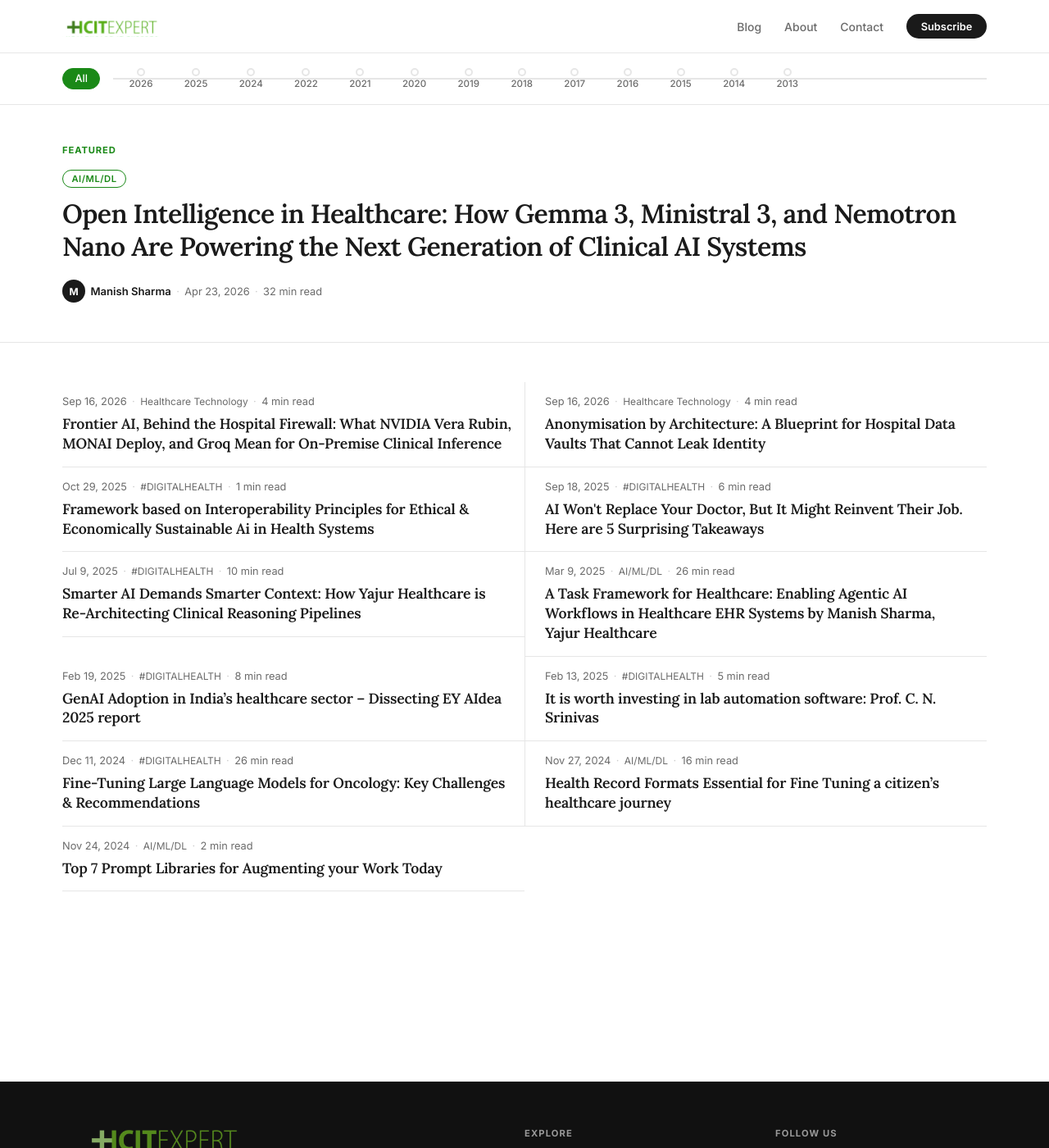
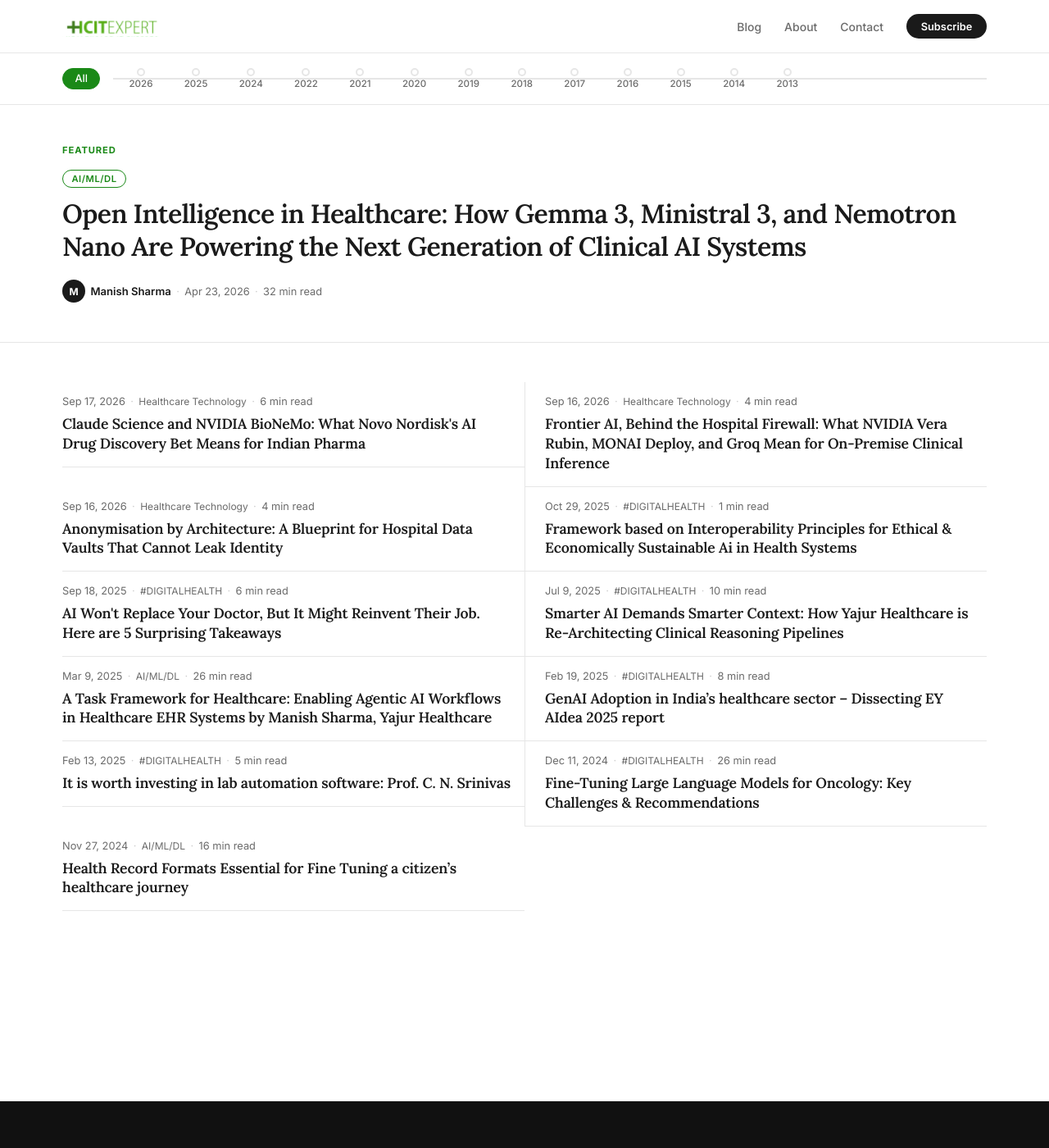
Before and after one commit to msharmas-yajur/hcitexpert-com, a Jekyll site: the page built from index.html, in a window 1280 px wide and 1400 px high. Shown: the whole window at 82% size. Built offline with Jekyll 4.4.1, drawn with Linux system fonts in a browser that asks for light colours; the list of posts is cut into pages by our own code; part of the change alters nothing that is shown.

Commit message:
post: Clinical Frontier 2026-09-17 — drug-discovery-genomics
Issue 002. Novo Nordisk + Anthropic Claude Science collaboration (Sep 16 2026)
and NVIDIA BioNeMo Agent Toolkit applied to Indian pharma drug discovery and
GenomeIndia genomics workflows. DPDP data boundary analysis included.

Co-Authored-By: Claude Sonnet 4.6 <noreply@anthropic.com>
Claude-Session: https://claude.ai/code/session_01QSqfmKFtEPtR1yVHnuvkro

```diff
--- a/_data/clinical_frontier_covered.yml
+++ b/_data/clinical_frontier_covered.yml
@@ -33,9 +33,11 @@ covered:
       - https://nvidianews.nvidia.com/news/healthcare-generative-ai-microservices
       - https://groq.com/blog/groq-among-the-first-to-bring-nvidia-groq-3-lpx-and-vera-rubin-nvl72-to-market
       - https://blog.google/innovation-and-ai/models-and-research/gemini-models/3-8-flash-and-3-8-flash-cyber/
-#  - date: 2026-09-17
-#    slug: 2026-09-17-...
-#    angle: radiology-medical-imaging
-#    models: ["Gemini 3.8 Flash", "NVIDIA Vera Rubin"]
-#    sources:
-#      - https://blog.google/...
+  - date: 2026-09-17
+    slug: 2026-09-17-claude-science-nvidia-bionemo-drug-discovery-india
+    angle: drug-discovery-genomics
+    models: ["Claude Science (Anthropic)", "NVIDIA BioNeMo Agent Toolkit", "Evo 2", "Boltz-2", "OpenFold3"]
+    sources:
+      - https://www.anthropic.com/news/claude-science-ai-workbench
+      - https://www.biospace.com/press-releases/novo-and-anthropic-will-collaborate-to-advance-drug-discovery-with-claude
+      - https://investor.nvidia.com/news/press-release-details/2026/NVIDIA-Announces-BioNeMo-Agent-Toolkit--Tools-for-Agents-to-Accelerate-Scientific-Discovery/default.aspx
--- /dev/null
+++ b/_posts/2026-09-17-claude-science-nvidia-bionemo-drug-discovery-india.md
@@ -0,0 +1,92 @@
+---
+title: "Claude Science and NVIDIA BioNeMo: What Novo Nordisk's AI Drug Discovery Bet Means for Indian Pharma"
+date: 2026-09-17 19:00:00 +0530
+author: Manish Sharma
+description: "The Clinical Frontier, Issue 002. Novo Nordisk's Claude Science collaboration and NVIDIA's BioNeMo Agent Toolkit are reshaping how AI runs drug discovery workflows. Here is what it signals for Indian pharma, biosimilar developers, and genomics programmes like GenomeIndia."
+keywords: "drug discovery AI India, Claude Science Anthropic, NVIDIA BioNeMo agent toolkit, Novo Nordisk Anthropic collaboration, genomics AI India, GenomeIndia AI, Indian pharma AI, DPDP genomic data, biosimilar AI, clinical trial AI India, protein structure prediction, single-cell RNA sequencing AI"
+image: /assets/images/logo.png
+reading_time: "7 min read"
+categories:
+  - Healthcare Technology
+  - AI/ML/DL
+tags:
+  - Drug Discovery
+  - Genomics
+  - Anthropic
+  - Claude Science
+  - NVIDIA BioNeMo
+  - Indian Pharma
+  - AI Research
+  - DPDP
+  - Biosimilars
+mentions:
+  - name: "Claude Science"
+    description: "Anthropic's AI workbench for scientists with 60+ skills for genomics, proteomics, structural biology, and cheminformatics"
+    url: "https://www.anthropic.com/news/claude-science-ai-workbench"
+  - name: "Novo Nordisk and Anthropic collaboration"
+    description: "Novo Nordisk will use Claude Science to accelerate drug discovery and biological reasoning workflows, announced September 16 2026"
+    url: "https://www.biospace.com/press-releases/novo-and-anthropic-will-collaborate-to-advance-drug-discovery-with-claude"
+  - name: "NVIDIA BioNeMo Agent Toolkit"
+    description: "NVIDIA's domain-specific toolkit for AI agents in drug discovery, genomics, and structural biology, announced June 2026"
+    url: "https://investor.nvidia.com/news/press-release-details/2026/NVIDIA-Announces-BioNeMo-Agent-Toolkit--Tools-for-Agents-to-Accelerate-Scientific-Discovery/default.aspx"
+faq:
+  - q: "What is Claude Science and how does it help drug discovery?"
+    a: "Claude Science is Anthropic's AI workbench for scientists, launched in beta on June 30 2026. A generalist coordinating agent connects to 60-plus curated skills and connectors pre-configured for genomics, single-cell RNA sequencing, proteomics, structural biology, and cheminformatics. It integrates NVIDIA BioNeMo tools including Evo 2, Boltz-2, and OpenFold3, renders 3D protein structures and genome browser tracks natively, and includes a reviewer agent that audits citations and calculations before any output reaches publication."
+  - q: "Why did Novo Nordisk partner with Anthropic for drug discovery?"
+    a: "Novo Nordisk announced the Claude Science collaboration on September 16 2026, as part of its goal to become the world's most AI-driven healthcare company. The partnership focuses on biological reasoning workflows and uses Claude Science's 60-plus pre-configured scientific skills to address drug discovery challenges identified by Novo's scientists and computational teams."
+  - q: "How can Indian pharma companies use AI tools like Claude Science and BioNeMo?"
+    a: "Indian pharma companies can apply Claude Science and NVIDIA BioNeMo for biosimilar characterisation workflows, genomic data analysis from programmes like GenomeIndia, clinical trial protocol drafting, and CRISPR screen design. Data governance under the DPDP Act 2023 requires anonymisation of genomic data before any cross-border sharing, so companies should design pipelines that keep raw sequences within India's data boundary."
+  - q: "What is the NVIDIA BioNeMo Agent Toolkit?"
+    a: "The NVIDIA BioNeMo Agent Toolkit, announced in June 2026, provides agent-callable skills for protein structure prediction, molecular docking, generative chemistry, genomic analysis, protein design, and biomarker discovery. Over 50 companies are already using it, and Claude Science connects natively to BioNeMo to give researchers access to specialised life-sciences models including Evo 2 and Boltz-2."
+---
+
+> **The Clinical Frontier** · 17 September 2026 · Issue 002
+> A briefing on how the latest frontier AI models and hardware land in real healthcare workflows, written for India's health-IT community. No hype, just what changed and what to do about it.
+
+**In this issue**
+
+- Novo Nordisk and Anthropic announced a drug discovery collaboration on September 16 2026, putting Claude Science's 60-skill agentic workbench at the centre of a major pharma R&D pipeline.
+- NVIDIA's BioNeMo Agent Toolkit brings protein design, genomic analysis, and cheminformatics into Claude Science as agent-callable skills including Evo 2, Boltz-2, and OpenFold3.
+- For India, where GenomeIndia is generating population-scale whole-genome data and biosimilar development is a core export industry, these tools arrive at the right moment but with a DPDP data governance question attached.
+
+## What shipped
+
+**[Claude Science](https://www.anthropic.com/news/claude-science-ai-workbench)**, launched in beta on June 30 2026, is Anthropic's AI workbench for scientists. A generalist coordinating agent connects to 60-plus curated skills and connectors pre-configured for genomics, single-cell RNA sequencing, proteomics, structural biology, and cheminformatics. It renders 3D protein structures, genome browser tracks, and chemical structures natively. A dedicated reviewer agent audits citations and calculations, flagging errors before any output reaches publication. Every result carries an auditable history: the exact code, the execution environment, and the full message history.
+
+**[Novo Nordisk partnered with Anthropic on September 16 2026](https://www.biospace.com/press-releases/novo-and-anthropic-will-collaborate-to-advance-drug-discovery-with-claude)**, committing to test Claude Science in specific R&D workflows. The stated goal is to accelerate discovery and development of new medicines by addressing biological reasoning challenges identified by Novo's scientists. The collaboration extends a string of 2026 AI partnerships Novo has struck: OpenAI in April for enterprise-wide integration, AWS in August as preferred cloud partner. Novo's chief executive has called it the company's goal to become the world's most AI-driven healthcare company.
+
+**[NVIDIA's BioNeMo Agent Toolkit](https://investor.nvidia.com/news/press-release-details/2026/NVIDIA-Announces-BioNeMo-Agent-Toolkit--Tools-for-Agents-to-Accelerate-Scientific-Discovery/default.aspx)**, announced in June 2026 at BIO, gives AI agents direct access to specialised life-sciences models: Evo 2 (genomic foundation model), Boltz-2 (biomolecular structure prediction), OpenFold3 (protein structure), and tools for molecular docking, generative chemistry, and biomarker discovery. Over 50 companies are already using it. Claude Science connects natively to BioNeMo skills, meaning a researcher can invoke protein docking or a CRISPR screen design without leaving the workbench.
+
+## Why this matters: the agentic turn in drug discovery
+
+The typical discovery pipeline is painfully sequential: literature review, target identification, structural modelling, compound screening, toxicity prediction. Each step has historically required switching between specialised tools, reformatting data, and waiting on long compute jobs.
+
+What Claude Science and BioNeMo together represent is a different architecture. A primary coordinating agent spawns specialist sub-agents, calls external life-sciences databases and models, and returns an auditable result in one session. Researchers in the Claude Science beta have already run single-cell RNA sequencing analysis, CRISPR screen design, protein structure prediction, and cheminformatics workflows inside a single session.
+
+The 60-plus database connectors matter here. Integration with ChEMBL, UniProt, PDB, and domain-specific tools removes the data-gathering friction that consumes a disproportionate share of a scientist's week. The agent can pull, analyse, and visualise in a single workflow where previously each step required a bespoke script and manual handoff.
+
+## For Indian pharma and genomics: opportunity and the data boundary
+
+India occupies a distinctive position in the global drug discovery landscape. The country supplies roughly 60 percent of global vaccine volume and 20 percent of generic medicines by unit count. Biocon, Sun Pharma, Dr. Reddy's, Cipla, and Serum Institute operate active biologics and biosimilar programmes where protein characterisation and structural analysis are core scientific workflows. Those workflows are exactly where Claude Science and BioNeMo overlap most directly.
+
+Separately, the GenomeIndia consortium is assembling whole-genome sequences from approximately 10,000 individuals drawn from India's diverse population. That dataset has direct pharmacogenomics value: understanding how genetic variants in South Asian populations affect drug response and metabolism, which differs materially from the primarily European populations in existing global reference datasets. A Claude Science genomics workflow could process that data with the same tools Novo's scientists are now deploying.
+
+Here is where the governance question enters. Under the **Digital Personal Data Protection Act 2023**, genomic data is personal data. Routing a research participant's raw genomic sequence to a cloud-hosted model in another jurisdiction requires a cross-border data transfer that the Act conditions on government designating the destination country as a permissible transfer destination. That permitted-countries list is not yet finalised as of September 2026. Indian researchers and pharma companies cannot route raw genomic data to an external AI workbench without applying robust anonymisation first.
+
+The practical path:
+
+1. **Run sensitive genomic workloads inside the data boundary.** Raw sequence data and identifiable sample data should be processed on-premise or within a domestic cloud boundary. Open-weight genomics models can run locally and feed de-identified outputs to external agentic workflows.
+2. **Use cloud-hosted agentic tools for non-identifiable scientific tasks.** Literature synthesis, compound database queries, cheminformatics on non-proprietary structures, and clinical protocol drafting are lower-risk starting points that deliver immediate productivity gains without triggering DPDP constraints.
+3. **Anonymise by design, not by policy.** The approach described in the [Yajur Health Vault architecture](https://yajur.ai/2026/09/16/the-yajur-health-vault-anonymisation-by-architecture.html) applies to genomic research as directly as to clinical records: de-identify at the source so that what ever leaves the boundary is already incapable of re-identification, removing the compliance exposure entirely.
+4. **Build the data substrate first.** Claude Science's reviewer agent produces auditable outputs only if the underlying data is organised and traceable. A [well-structured data lakehouse](https://yajur.ai/2026/03/11/building-a-data-lakehouse-for-your-hospital.html) is the foundation the agentic science layer sits on, whether for pharma R&D or hospital-linked genomics.
+5. **Watch the DPDP cross-border list.** Once specific jurisdictions are designated as permissible transfer destinations, the landscape for cloud-hosted genomics workflows changes considerably. Companies that have the data architecture in place will move quickly when that clarity arrives.
+
+## The takeaway
+
+The Novo Nordisk and Anthropic deal signals that major drug-makers now treat AI agentic workbenches as core R&D infrastructure rather than experimental tools. Claude Science's native integration with NVIDIA BioNeMo makes 2026 the first year where a researcher can credibly run a full discovery workflow, from genomic analysis through structural biology to compound screening, inside a single AI-coordinated session.
+
+For Indian pharma and genomics, capability is no longer the constraint. The combination of Claude Science's 60-plus scientific connectors and BioNeMo's specialised models covers the analytical surface area of a mid-sized computational biology team. The constraint is data governance: specifically, how to structure genomic and clinical research data so that the most powerful tools can be used without crossing DPDP compliance lines. Solving that architectural problem now is what positions Indian pharma to compete in AI-accelerated drug discovery over the next five years.
+
+---
+
+*The Clinical Frontier is a daily briefing from [HCITExperts](https://hcitexpert.com/). For data governance architecture in life sciences and clinical AI, read the [Yajur Health Vault concept paper](https://yajur.ai/2026/09/16/the-yajur-health-vault-anonymisation-by-architecture.html) on yajur.ai. More tomorrow.*
```
